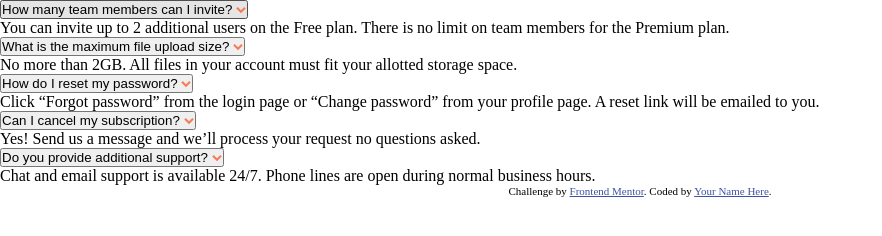
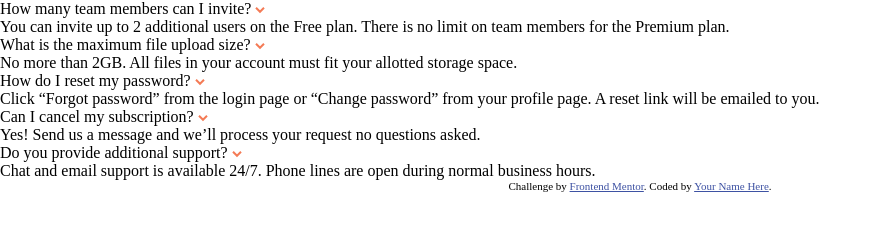
Before and after one commit to ltc870/faqaccordioncard, a website built with Vite: page index.html in a window 1280 px wide. Shown: the whole page, without its empty margins (0-882 px from the left). Built offline with nearby package versions, Linux system fonts and the light colour scheme.

Commit message:
changed buttons to spans in index.html

```diff
--- a/index.html
+++ b/index.html
@@ -19,34 +19,34 @@
 <body>
 
   <article class="container">
-    <button class="accordion">How many team members can I invite? <img class="panel-arrow"
-        src="/src/images/icon-arrow-down.svg" alt=""></button>
+    <span class="accordion">How many team members can I invite? <img class="panel-arrow"
+        src="/src/images/icon-arrow-down.svg" alt=""></span>
     <div class="panel">
       <p>You can invite up to 2 additional users on the Free plan. There is no limit on
         team members for the Premium plan.</p>
     </div>
 
-    <button class="accordion">What is the maximum file upload size? <img class="panel-arrow"
-        src="/src/images/icon-arrow-down.svg" alt=""></button>
+    <span class="accordion">What is the maximum file upload size? <img class="panel-arrow"
+        src="/src/images/icon-arrow-down.svg" alt=""></span>
     <div class="panel">
       <p>No more than 2GB. All files in your account must fit your allotted storage space.</p>
     </div>
 
-    <button class="accordion">How do I reset my password? <img class="panel-arrow" src="/src/images/icon-arrow-down.svg"
-        alt=""></button>
+    <span class="accordion">How do I reset my password? <img class="panel-arrow" src="/src/images/icon-arrow-down.svg"
+        alt=""></span>
     <div class="panel">
       <p>Click “Forgot password” from the login page or “Change password” from your profile page.
         A reset link will be emailed to you.</p>
     </div>
 
-    <button class="accordion">Can I cancel my subscription? <img class="panel-arrow"
-        src="/src/images/icon-arrow-down.svg" alt=""></button>
+    <span class="accordion">Can I cancel my subscription? <img class="panel-arrow" src="/src/images/icon-arrow-down.svg"
+        alt=""></span>
     <div class="panel">
       <p>Yes! Send us a message and we’ll process your request no questions asked.</p>
     </div>
 
-    <button class="accordion">Do you provide additional support? <img class="panel-arrow"
-        src="/src/images/icon-arrow-down.svg" alt=""></button>
+    <span class="accordion">Do you provide additional support? <img class="panel-arrow"
+        src="/src/images/icon-arrow-down.svg" alt=""></span>
     <div class="panel">
       <p>Chat and email support is available 24/7. Phone lines are open during normal business hours.</p>
     </div>
```
